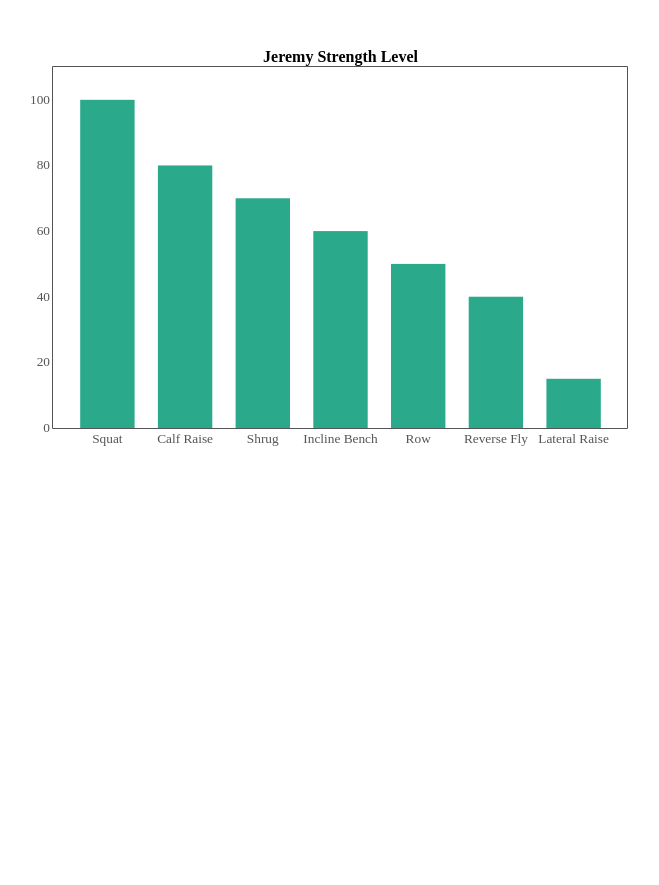
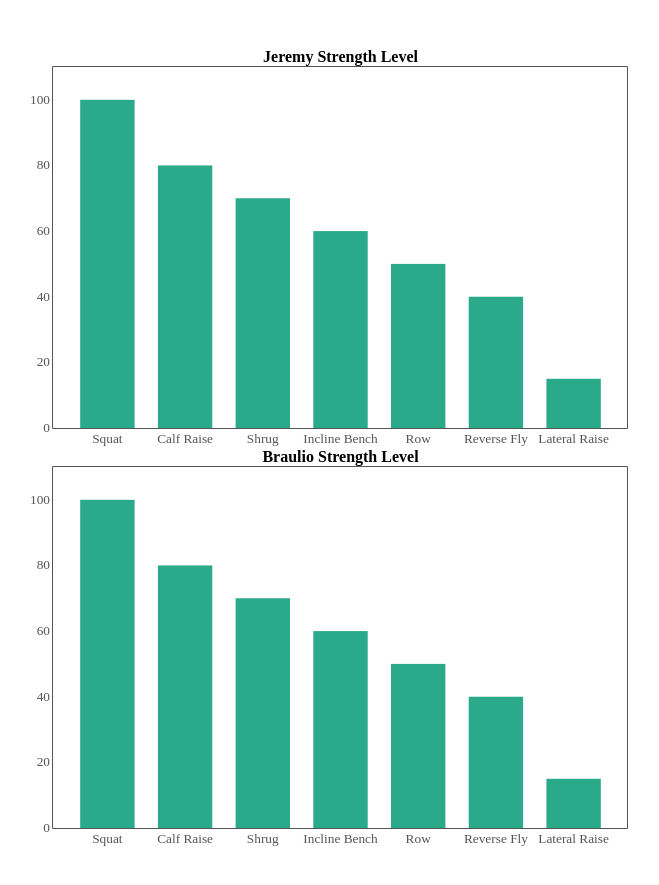
Before and after one commit to JH-2004/JH-2004.github.io, a plain HTML site: page index.html in a window 1280 px wide. Shown: the top 885 px of the page, without its empty margins (19-678 px from the left). After the commit the page ends 848 px from the top, so only its background shows below. Drawn offline with Linux system fonts and the light colour scheme.

Commit message:
Update index.html

```diff
--- a/index.html
+++ b/index.html
@@ -8,7 +8,7 @@
   <body>
 
     <div id="chart1" style="width:600px;height:400px;position:relative;top:40px;left:40px;"></div>
-    <div id="chart2" style="width:600px;height:400px;position:relative;top:480px;left:40px;"></div>
+    <div id="chart2" style="width:600px;height:400px;position:relative;top:40px;left:40px;"></div>
 
     <!--[if lt IE 9]><script src="js/excanvas.min.js"></script><![endif]-->
     <script src="flotr2.min.js"></script>
```
